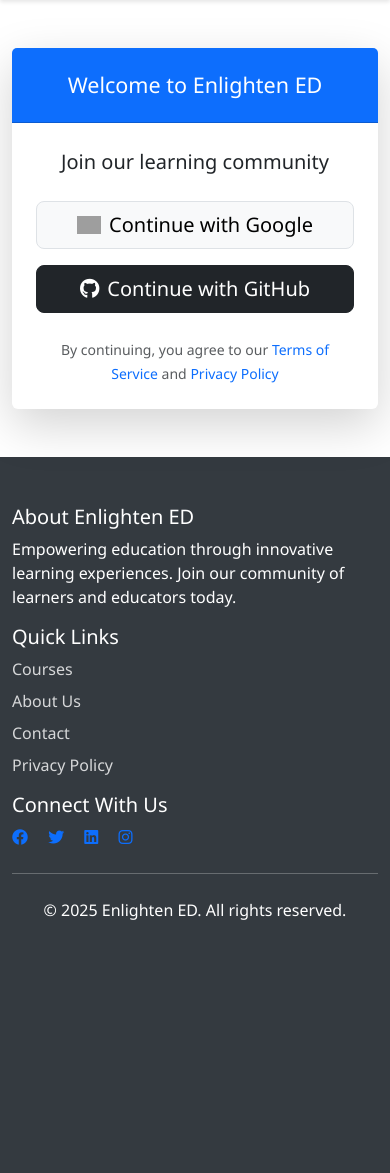
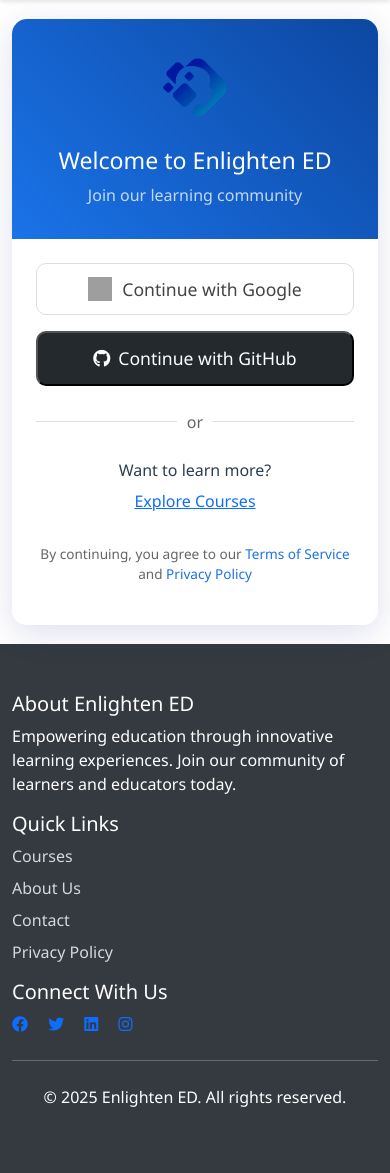
Before and after one commit to rjvtayam/Courseware, a Flask app: page /login in a window 390 px wide. Shown: the part 82-1255 px from the top of the page. Before the commit the page ends 1002 px from the top, so only its background shows below. Run offline with Flask 3, Linux system fonts and the light colour scheme; some libraries are stand-ins or nearby versions; grey boxes are pictures that could not be loaded.

Commit message:
Enhanced authentication system
1. Updated User model for OAuth:
- Added avatar_url and oauth_provider fields
- Added profile fields (first_name, last_name, bio)
- Added is_active and last_login fields
- Removed password_hash as we're using OAuth only

2. Enhanced login page design:
- Added modern card design with animations
- Improved OAuth buttons styling
- Added floating logo animation
- Added divider and explore option
- Improved responsiveness

```diff
--- a/app/templates/auth/login.html
+++ b/app/templates/auth/login.html
@@ -1,35 +1,156 @@
 {% extends "base.html" %}
 
+{% block extra_css %}
+<style>
+.login-container {
+    min-height: calc(100vh - 200px);
+    display: flex;
+    align-items: center;
+}
+
+.login-card {
+    background: rgba(255, 255, 255, 0.95);
+    backdrop-filter: blur(10px);
+    border: none;
+    border-radius: 15px;
+    box-shadow: 0 8px 32px rgba(31, 38, 135, 0.15);
+    transition: transform 0.3s ease;
+}
+
+.login-card:hover {
+    transform: translateY(-5px);
+}
+
+.login-header {
+    background: linear-gradient(45deg, #1a73e8, #0d47a1);
+    border-radius: 15px 15px 0 0;
+    padding: 2rem;
+}
+
+.login-header img {
+    width: 80px;
+    height: 80px;
+    margin-bottom: 1rem;
+    animation: float 3s ease-in-out infinite;
+}
+
+@keyframes float {
+    0% { transform: translateY(0px); }
+    50% { transform: translateY(-10px); }
+    100% { transform: translateY(0px); }
+}
+
+.oauth-btn {
+    transition: all 0.3s ease;
+    border-radius: 10px;
+    padding: 12px;
+    font-size: 1.1rem;
+    position: relative;
+    overflow: hidden;
+}
+
+.oauth-btn:hover {
+    transform: translateY(-2px);
+    box-shadow: 0 5px 15px rgba(0,0,0,0.1);
+}
+
+.oauth-btn.google-btn {
+    background: white;
+    color: #444;
+    border: 1px solid #ddd;
+}
+
+.oauth-btn.github-btn {
+    background: #24292e;
+    color: white;
+}
+
+.oauth-btn img {
+    width: 24px;
+    height: 24px;
+    margin-right: 10px;
+    vertical-align: middle;
+}
+
+.divider {
+    display: flex;
+    align-items: center;
+    text-align: center;
+    color: #666;
+    margin: 1.5rem 0;
+}
+
+.divider::before,
+.divider::after {
+    content: '';
+    flex: 1;
+    border-bottom: 1px solid #ddd;
+}
+
+.divider span {
+    padding: 0 10px;
+}
+
+.terms-text {
+    font-size: 0.85rem;
+    color: #666;
+}
+
+.terms-text a {
+    color: #1a73e8;
+    text-decoration: none;
+    font-weight: 500;
+}
+
+.terms-text a:hover {
+    text-decoration: underline;
+}
+</style>
+{% endblock %}
+
 {% block content %}
-<div class="container py-5">
+<div class="login-container">
+    <div class="container">
         <div class="row justify-content-center">
             <div class="col-md-6 col-lg-5">
-            <div class="card shadow-lg border-0 rounded-lg">
-                <div class="card-header bg-primary text-white text-center py-4">
-                    <h4 class="mb-0">Welcome to Enlighten ED</h4>
-                </div>
-                <div class="card-body p-4">
-                    <div class="text-center mb-4">
-                        <p class="lead">Join our learning community</p>
+                <div class="login-card">
+                    <div class="login-header text-center text-white">
+                        <img src="{{ url_for('static', filename='images/enlighten.png') }}" alt="Enlighten ED Logo" class="mb-3">
+                        <h3 class="mb-2">Welcome to Enlighten ED</h3>
+                        <p class="mb-0 opacity-75">Join our learning community</p>
                     </div>
 
+                    <div class="card-body p-4">
                         <div class="d-grid gap-3">
-                        <a href="{{ url_for('auth.google_login') }}" class="btn btn-light btn-lg border d-flex align-items-center justify-content-center">
-                            <img src="{{ url_for('static', filename='images/google-icon.png') }}" alt="Google" class="me-2" style="width: 24px;">
+                            <button onclick="window.location.href='{{ url_for('auth.google_login') }}'"
+                                    class="oauth-btn google-btn d-flex align-items-center justify-content-center">
+                                <img src="{{ url_for('static', filename='images/google-icon.png') }}" alt="Google">
                                 Continue with Google
-                        </a>
-                        <a href="{{ url_for('auth.github_login') }}" class="btn btn-dark btn-lg d-flex align-items-center justify-content-center">
+                            </button>
+
+                            <button onclick="window.location.href='{{ url_for('auth.github_login') }}'"
+                                    class="oauth-btn github-btn d-flex align-items-center justify-content-center">
                                 <i class="fab fa-github me-2"></i>
                                 Continue with GitHub
-                        </a>
+                            </button>
+                        </div>
+
+                        <div class="divider">
+                            <span>or</span>
+                        </div>
+
+                        <div class="text-center">
+                            <p class="mb-0">Want to learn more?</p>
+                            <a href="{{ url_for('main.index') }}" class="btn btn-link text-primary">Explore Courses</a>
                         </div>
 
                         <div class="text-center mt-4">
-                        <small class="text-muted">
+                            <p class="terms-text">
                                 By continuing, you agree to our
-                            <a href="{{ url_for('main.terms') }}" class="text-decoration-none">Terms of Service</a> and
-                            <a href="{{ url_for('main.privacy') }}" class="text-decoration-none">Privacy Policy</a>
-                        </small>
+                                <a href="{{ url_for('main.terms') }}">Terms of Service</a> and
+                                <a href="{{ url_for('main.privacy') }}">Privacy Policy</a>
+                            </p>
+                        </div>
                     </div>
                 </div>
             </div>
```
Also changed, not shown: app/models/models.py (+19 -1 lines). Lines whose indentation alone changed are shown as unchanged.
